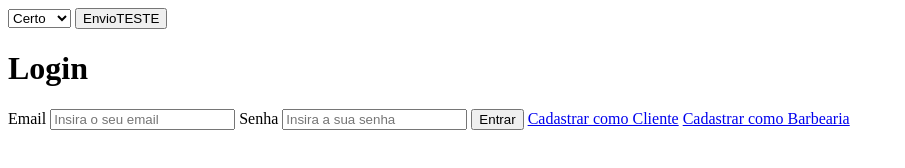
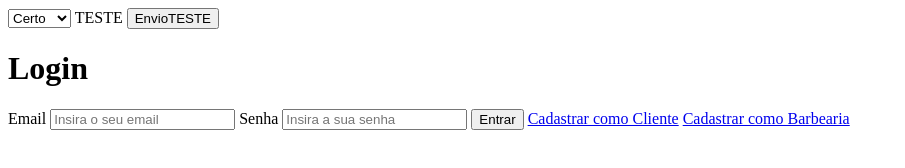
Before and after one commit to Gelenski/BarberTrack, a website: page public/pages/login/index.html in a window 1280 px wide. Both pictures are taken after a click on the button "EnvioTESTE". Shown: the whole page, without its empty margins (0-905 px from the left). Drawn offline with Linux system fonts and the light colour scheme.

Commit message:
Correção do index.html do login

```diff
--- a/public/pages/login/index.html
+++ b/public/pages/login/index.html
@@ -4,6 +4,7 @@
     <meta charset="UTF-8" />
     <meta name="viewport" content="width=device-width, initial-scale=1.0" />
     <title>BarberTrack</title>
+    <script src="index.js" defer></script>
   </head>
   <body>
     <select id="escolha">
@@ -11,6 +12,7 @@
       <option value="2">Errado</option>
     </select>
 
+    <span id="teste"></span>
     <button id="uqarenta">EnvioTESTE</button>
     <div class="login-box">
       <h1>Login</h1>
@@ -35,6 +37,14 @@
         <a href="/barbearia/cadastro">Cadastrar como Barbearia</a>
       </form>
     </div>
-    <script type="script" src="index.js"></script>
+    <script>
+      let opcao = document.getElementById("escolha").value;
+      let botao = document.getElementById("uqarenta");
+      let caixa = document.getElementById("teste");
+
+      botao.addEventListener("click", () => {
+        caixa.innerHTML = "TESTE";
+      });
+    </script>
   </body>
 </html>
```
